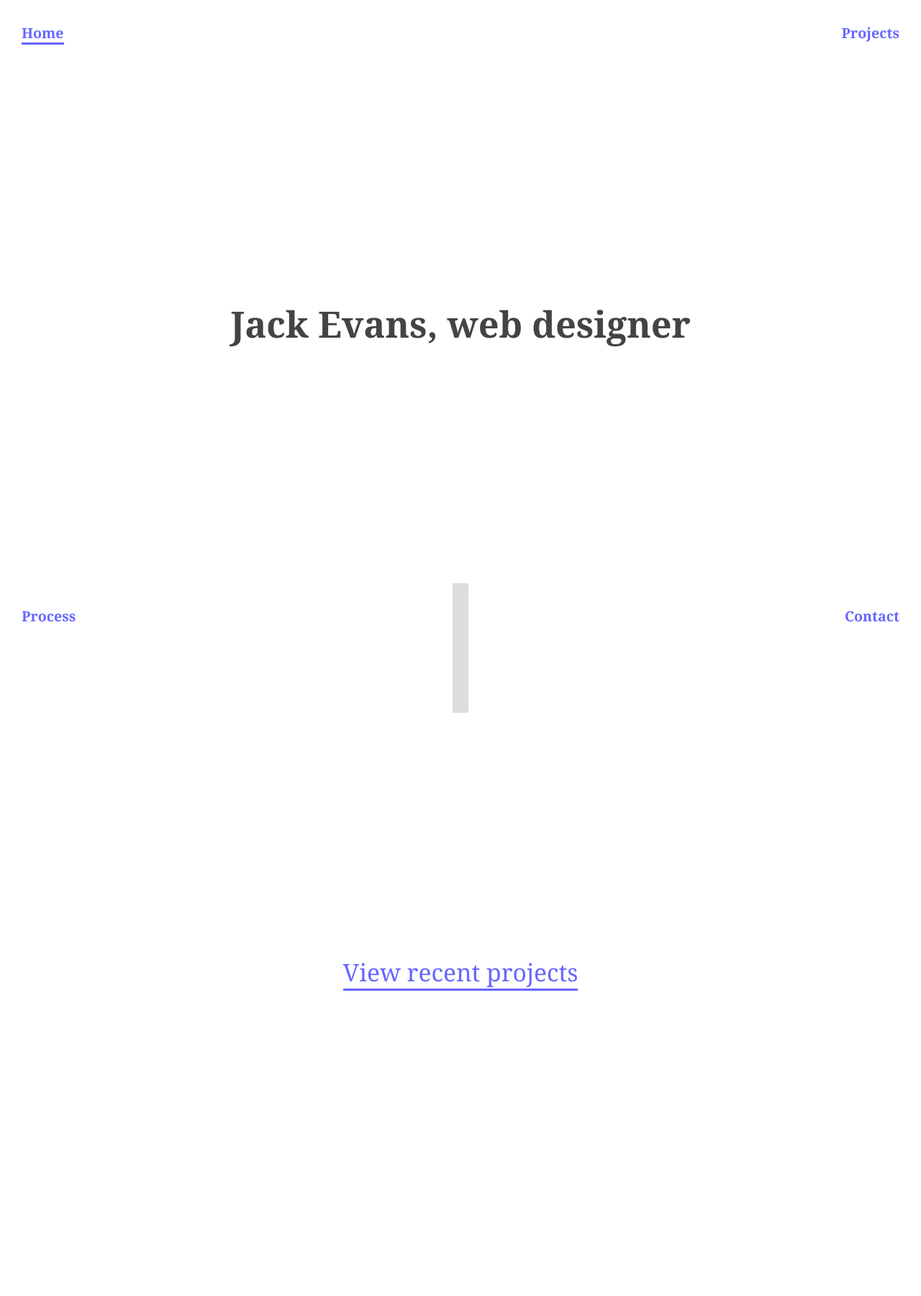
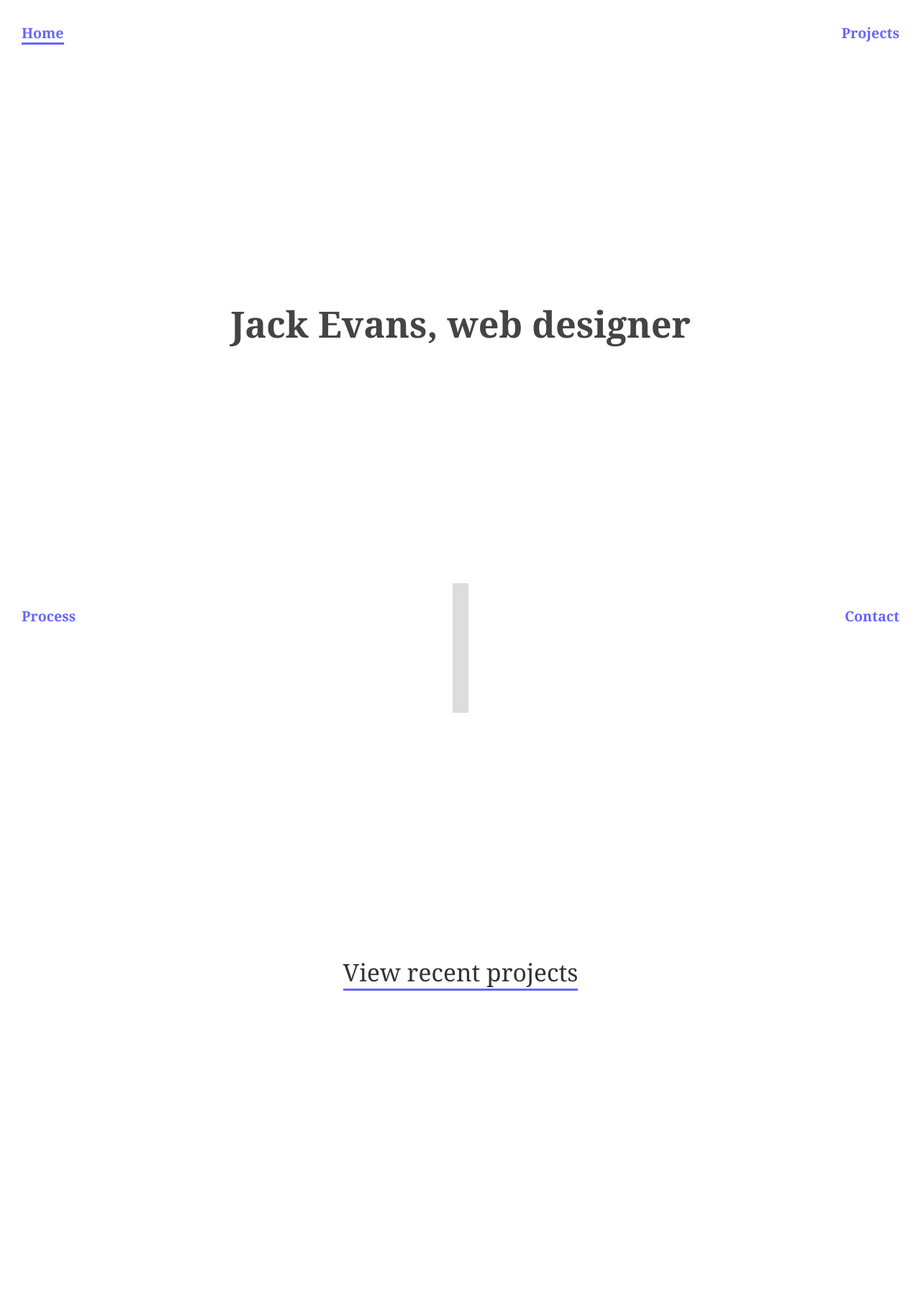
Before and after one commit to JCHeavens/jack-evans, a Jekyll site: the page old/index.html, which Jekyll copies as it is, in a window 1280 px wide. Shown: the whole page at 72% size. Built offline with Jekyll 4.4.1, drawn with Linux system fonts in a browser that asks for light colours; Markdown is read by kramdown in place of the engine named in the settings.

Commit message:
link fix

```diff
--- a/old/assets/screen.css
+++ b/old/assets/screen.css
@@ -71,8 +71,8 @@ nav ul, nav li {list-style-type:none;margin:0;padding:0;}
 .projects-list li a.button, .post-link a.button, .projects-link a.button, .process-link a.button, .read-more-link a.button, .contact-email a.button {font-size: 0.875em;font-weight:700;color:#ffffff;background:#6666ff;padding: 0.71428571428571em 2.14285714285716em;margin-bottom:0;display: inline-block;}
 .projects-list li a.button:hover, .post-link a.button:hover, .projects-link a.button:hover, .process-link a.button:hover, .read-more-link a.button:hover, .contact-email a.button:hover {background:#333333;}
 .process-page-post .page-header h1 {margin-bottom:0.20833333333333em;}
-.projects-link p a, .process-link p a {border-bottom:0.10416666666667em solid #6666ff;}
-.projects-link p a:hover, .process-link p a:hover {border-bottom:0.10416666666667em solid #333333;color:#333333;}
+.projects-link p a, .process-link p a {border-bottom:0.10416666666667em solid #6666ff;color:#333333;}
+.projects-link p a:hover, .process-link p a:hover {color:#6666ff;}
 
 
 /* mobile landscape view fix */
```
